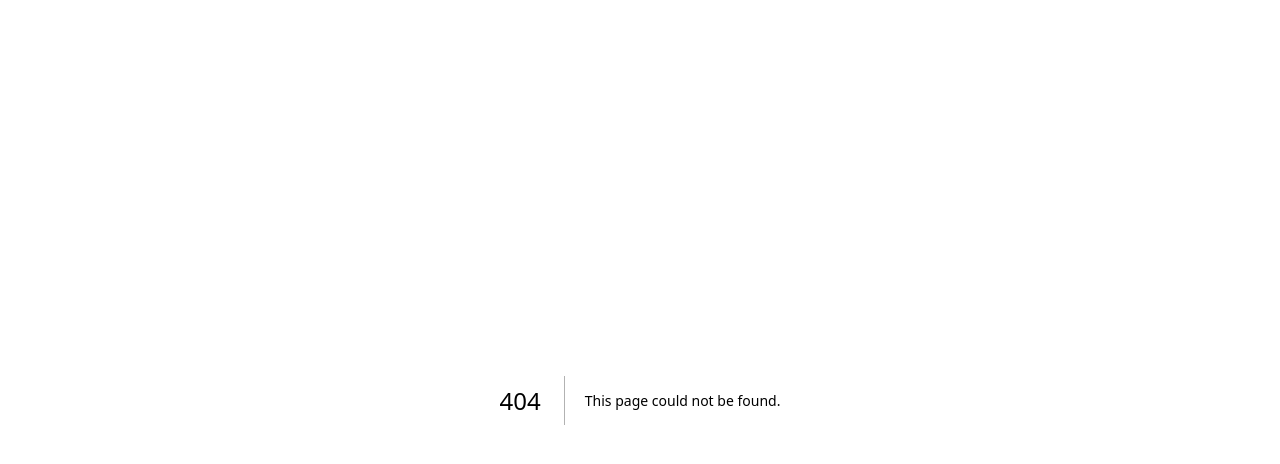
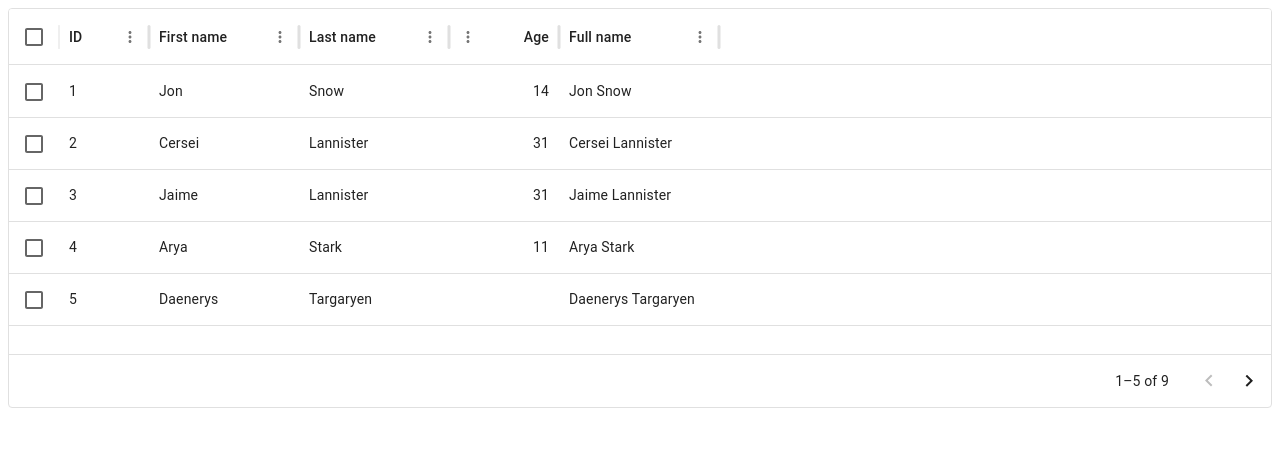
Before and after one commit to Hojoomoney/team-project-soccer-fe, a Next.js app: page /mui-demo in a window 1280 px wide. Before the commit this address had no page. Shown: the top 464 px of the page. Built offline with nearby package versions, Linux system fonts and the light colour scheme.

Commit message:
add articles and tailwind,mui-demo

```diff
--- a/app/globals.css
+++ b/app/globals.css
@@ -1,33 +1,3 @@
 @tailwind base;
 @tailwind components;
 @tailwind utilities;
-
-:root {
-  --foreground-rgb: 0, 0, 0;
-  --background-start-rgb: 214, 219, 220;
-  --background-end-rgb: 255, 255, 255;
-}
-
-@media (prefers-color-scheme: dark) {
-  :root {
-    --foreground-rgb: 255, 255, 255;
-    --background-start-rgb: 0, 0, 0;
-    --background-end-rgb: 0, 0, 0;
-  }
-}
-
-body {
-  color: rgb(var(--foreground-rgb));
-  background: linear-gradient(
-      to bottom,
-      transparent,
-      rgb(var(--background-end-rgb))
-    )
-    rgb(var(--background-start-rgb));
-}
-
-@layer utilities {
-  .text-balance {
-    text-wrap: balance;
-  }
-}
--- a/app/join/page.tsx
+++ b/app/join/page.tsx
@@ -34,7 +34,8 @@ export default function Join() {
     }
     const router = useRouter();
 
-    const handleSubmit = () => {
+    const handleSubmit = (e:any) => {
+        e.preventDefault();
         const url = `${SERVER}/api/users`
         const data = {username, password, email, name, phone, job}
         const config = {
--- /dev/null
+++ b/app/mui-demo/page.tsx
@@ -0,0 +1,69 @@
+"use client"
+
+import * as React from 'react';
+import Box from '@mui/material/Box';
+import { DataGrid, GridColDef } from '@mui/x-data-grid';
+
+const columns: GridColDef<(typeof rows)[number]>[] = [
+  { field: 'id', headerName: 'ID', width: 90 },
+  {
+    field: 'firstName',
+    headerName: 'First name',
+    width: 150,
+    editable: true,
+  },
+  {
+    field: 'lastName',
+    headerName: 'Last name',
+    width: 150,
+    editable: true,
+  },
+  {
+    field: 'age',
+    headerName: 'Age',
+    type: 'number',
+    width: 110,
+    editable: true,
+  },
+  {
+    field: 'fullName',
+    headerName: 'Full name',
+    description: 'This column has a value getter and is not sortable.',
+    sortable: false,
+    width: 160,
+    valueGetter: (value, row) => `${row.firstName || ''} ${row.lastName || ''}`,
+  },
+];
+
+const rows = [
+  { id: 1, lastName: 'Snow', firstName: 'Jon', age: 14 },
+  { id: 2, lastName: 'Lannister', firstName: 'Cersei', age: 31 },
+  { id: 3, lastName: 'Lannister', firstName: 'Jaime', age: 31 },
+  { id: 4, lastName: 'Stark', firstName: 'Arya', age: 11 },
+  { id: 5, lastName: 'Targaryen', firstName: 'Daenerys', age: null },
+  { id: 6, lastName: 'Melisandre', firstName: null, age: 150 },
+  { id: 7, lastName: 'Clifford', firstName: 'Ferrara', age: 44 },
+  { id: 8, lastName: 'Frances', firstName: 'Rossini', age: 36 },
+  { id: 9, lastName: 'Roxie', firstName: 'Harvey', age: 65 },
+];
+
+export default function DataGridDemo() {
+  return (
+    <Box sx={{ height: 400, width: '100%' }}>
+      <DataGrid
+        rows={rows}
+        columns={columns}
+        initialState={{
+          pagination: {
+            paginationModel: {
+              pageSize: 5,
+            },
+          },
+        }}
+        pageSizeOptions={[5]}
+        checkboxSelection
+        disableRowSelectionOnClick
+      />
+    </Box>
+  );
+}
--- a/next.config.mjs
+++ b/next.config.mjs
@@ -1,4 +1,6 @@
 /** @type {import('next').NextConfig} */
-const nextConfig = {};
+const nextConfig = {
+    reactStrictMode: false,
+};
 
 export default nextConfig;
```
Also changed, not shown: app/articles/page.tsx (+37 -32 lines), app/login/page.tsx (+13 -7 lines), app/page.tsx (+31 -24 lines), package.json (+11 -2 lines), tailwind.config.js (added, +14 -0 lines), tailwind.config.ts (deleted, +0 -20 lines), 1 other file (tests, documents, lock files or other folders).
